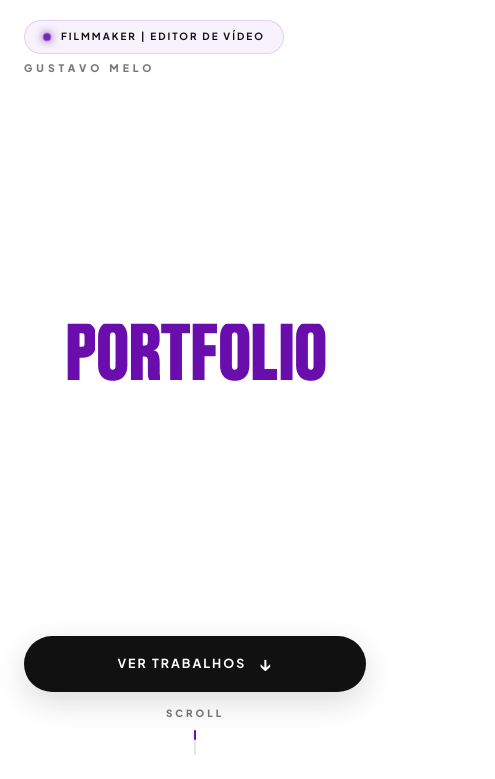
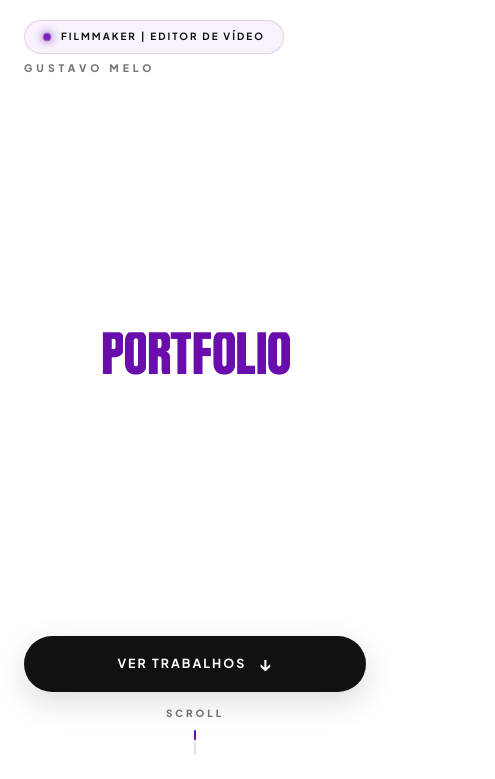
Before and after one commit to UmbrellaGMA/Portifolio, a website: page index.html in a window 390 px wide. Shown: the part 65-844 px from the top of the page, 495 px wide, since content can reach past the window. Drawn offline with Linux system fonts and the light colour scheme.

Commit message:
Fix mobile horizontal overflow and update Ver Trabalhos link to videos section

```diff
--- a/index.html
+++ b/index.html
@@ -84,7 +84,7 @@
 
       <!-- BOTTOM BAR: CTA + SCROLL INDICATOR -->
       <div class="hero-bottom-bar">
-        <a href="#projetos" class="hero-cta-btn">
+        <a href="#videos-verticais" class="hero-cta-btn">
           <span class="btn-text">Ver Trabalhos</span>
           <span class="btn-arrow">↓</span>
         </a>
--- a/style.css
+++ b/style.css
@@ -16,8 +16,8 @@
   --font-main: 'Plus Jakarta Sans', sans-serif;
 }
 
-html { scroll-behavior: smooth; font-size: 16px; }
-body { font-family: var(--font-main); background: var(--white); color: var(--black); overflow-x: hidden; line-height: 1.6; }
+html { scroll-behavior: smooth; font-size: 16px; width: 100%; max-width: 100%; overflow-x: hidden; }
+body { font-family: var(--font-main); background: var(--white); color: var(--black); width: 100%; max-width: 100%; overflow-x: hidden; position: relative; line-height: 1.6; }
 a { text-decoration: none; color: inherit; }
 ul { list-style: none; }
 img { max-width: 100%; display: block; }
@@ -1165,7 +1165,7 @@ section { padding: 120px 60px; }
 .ticker-item:hover { color: var(--purple); }
 
 /* CONTACT */
-.contact { background: var(--black); text-align: center; padding: 140px 60px; position: relative; color: var(--white); }
+.contact { background: var(--black); text-align: center; padding: 140px 60px; position: relative; color: var(--white); overflow: hidden; }
 .contact::before { content: ''; position: absolute; top: 50%; left: 50%; transform: translate(-50%, -50%); width: 600px; height: 600px; background: radial-gradient(circle, rgba(106,13,173,0.15) 0%, transparent 70%); pointer-events: none; }
 .contact .section-tag { justify-content: center; color: var(--purple-sec); }
 .contact .section-title { font-size: clamp(2.5rem, 5vw, 4rem); max-width: 700px; margin: 0 auto 16px; color: var(--white); }
@@ -1214,19 +1214,54 @@ footer { background: var(--black); border-top: 1px solid rgba(255,255,255,0.06);
 
 /* RESPONSIVE - MOBILE (390px) */
 @media (max-width: 768px) {
-  section { padding: 70px 24px; }
-  .nav { padding: 18px 24px; }
+  html, body {
+    overflow-x: hidden !important;
+    width: 100vw;
+    max-width: 100vw;
+  }
+
+  section {
+    padding: 70px 24px;
+    max-width: 100vw;
+    overflow-x: hidden;
+    box-sizing: border-box;
+  }
+
+  .nav {
+    padding: 18px 24px;
+    width: 100%;
+    box-sizing: border-box;
+  }
+
   .nav-links, .nav-cta { display: none; }
   .menu-toggle { display: flex; }
 
-  .hero-container { padding: 85px 24px 24px; justify-content: space-between; position: relative; }
+  .hero {
+    max-width: 100vw;
+    overflow: hidden;
+  }
+
+  .hero-container {
+    padding: 85px 24px 24px;
+    justify-content: space-between;
+    position: relative;
+    max-width: 100vw;
+    box-sizing: border-box;
+  }
+
   .hero-top-bar { flex-direction: column; align-items: flex-start; gap: 6px; }
   .hero-signature { font-size: 0.65rem; }
   .tag-text { font-size: 0.62rem; letter-spacing: 2px; }
 
+  .hero-typography-wrap {
+    max-width: 100vw;
+    overflow: hidden;
+  }
+
   .hero-title-giant {
-    font-size: clamp(3.8rem, 20vw, 7rem);
-    letter-spacing: 1px;
+    font-size: clamp(2.8rem, 15vw, 4.8rem);
+    letter-spacing: 0px;
+    max-width: 100vw;
   }
 
   .hero-person-wrap {
@@ -1261,8 +1296,10 @@ footer { background: var(--black); border-top: 1px solid rgba(255,255,255,0.06);
   .topic-card { padding: 24px 20px; }
   .tools-grid { grid-template-columns: repeat(3, 1fr); gap: 12px; }
   .stats-grid { grid-template-columns: repeat(2, 1fr); gap: 16px; }
-  .contact { padding: 90px 24px; }
-  footer { flex-direction: column; gap: 20px; text-align: center; }
+  .clients { padding: 60px 0; overflow: hidden; }
+  .clients .section-tag, .clients .section-title { padding: 0 24px; }
+  .contact { padding: 90px 24px; overflow: hidden; max-width: 100vw; box-sizing: border-box; }
+  footer { flex-direction: column; gap: 20px; text-align: center; padding: 40px 24px; width: 100%; max-width: 100vw; box-sizing: border-box; }
   /* MOBILE CAROUSEL FOR VERTICAL VIDEOS (PORTFÓLIO) */
   .vertical-section {
     padding: 70px 0;
```
